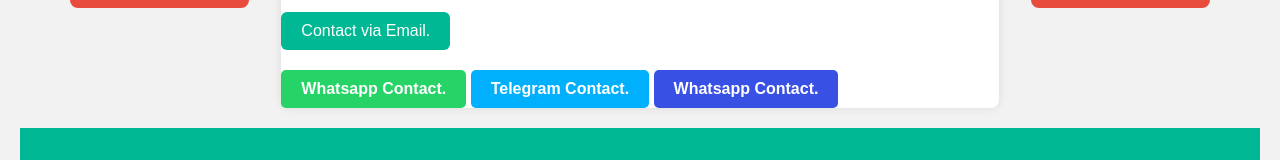
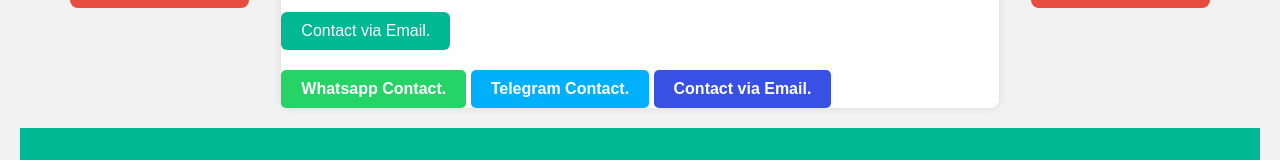
Before and after one commit to sojdpasjd/Web-Design-.io, a plain HTML site: page index.html in a window 1280 px wide. Shown: the part 1052-1212 px from the top of the page. Drawn offline with Linux system fonts and the light colour scheme.

Commit message:
index.html

```diff
--- a/index.html
+++ b/index.html
@@ -172,7 +172,7 @@
         <div style="margin-top: 20px;">
         <a href="https://wa.me/905422764315" target="_blank" style="display: inline-block; background-color: #25D366; color: white; padding: 10px 20px; text-decoration: none; border-radius: 5px; font-weight: bold;">Whatsapp Contact.</a>
         <a href="https://t.me/WebDesign0000" target="_blank" style="display: inline-block; background-color: #00B0FC; color: white; padding: 10px 20px; text-decoration: none; border-radius: 5px; font-weight: bold;">Telegram Contact.</a>
-           <a href="mailto:T_E_07TariK20E26S@outlook.com.tr" target="_blank" style="display: inline-block; background-color: #3950E5; color: white; padding: 10px 20px; text-decoration: none; border-radius: 5px; font-weight: bold;">Whatsapp Contact.</a>
+           <a href="mailto:T_E_07TariK20E26S@outlook.com.tr" target="_blank" style="display: inline-block; background-color: #3950E5; color: white; padding: 10px 20px; text-decoration: none; border-radius: 5px; font-weight: bold;">Contact via Email.</a>
       </div>
       </div>
     </section>
```
